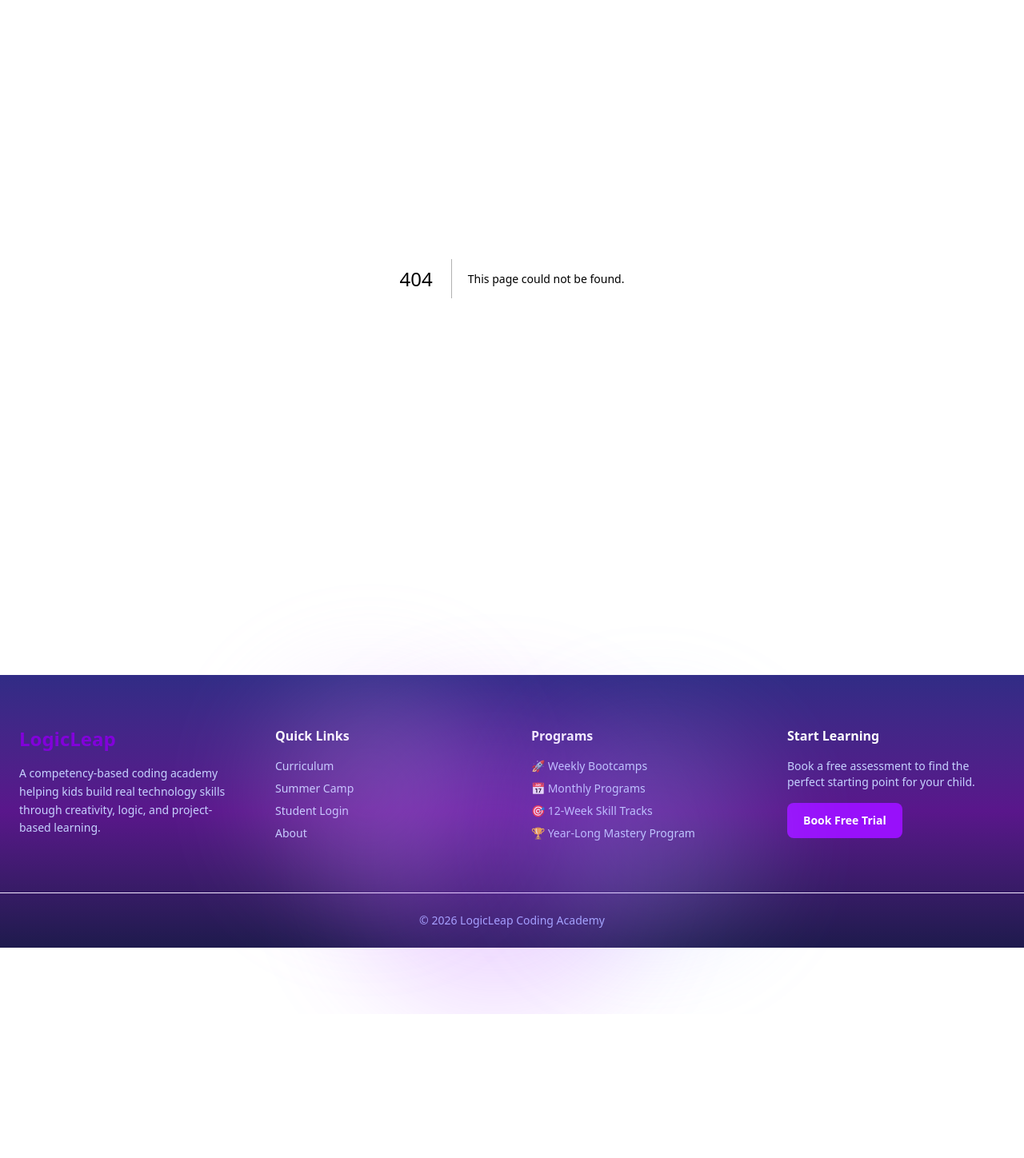
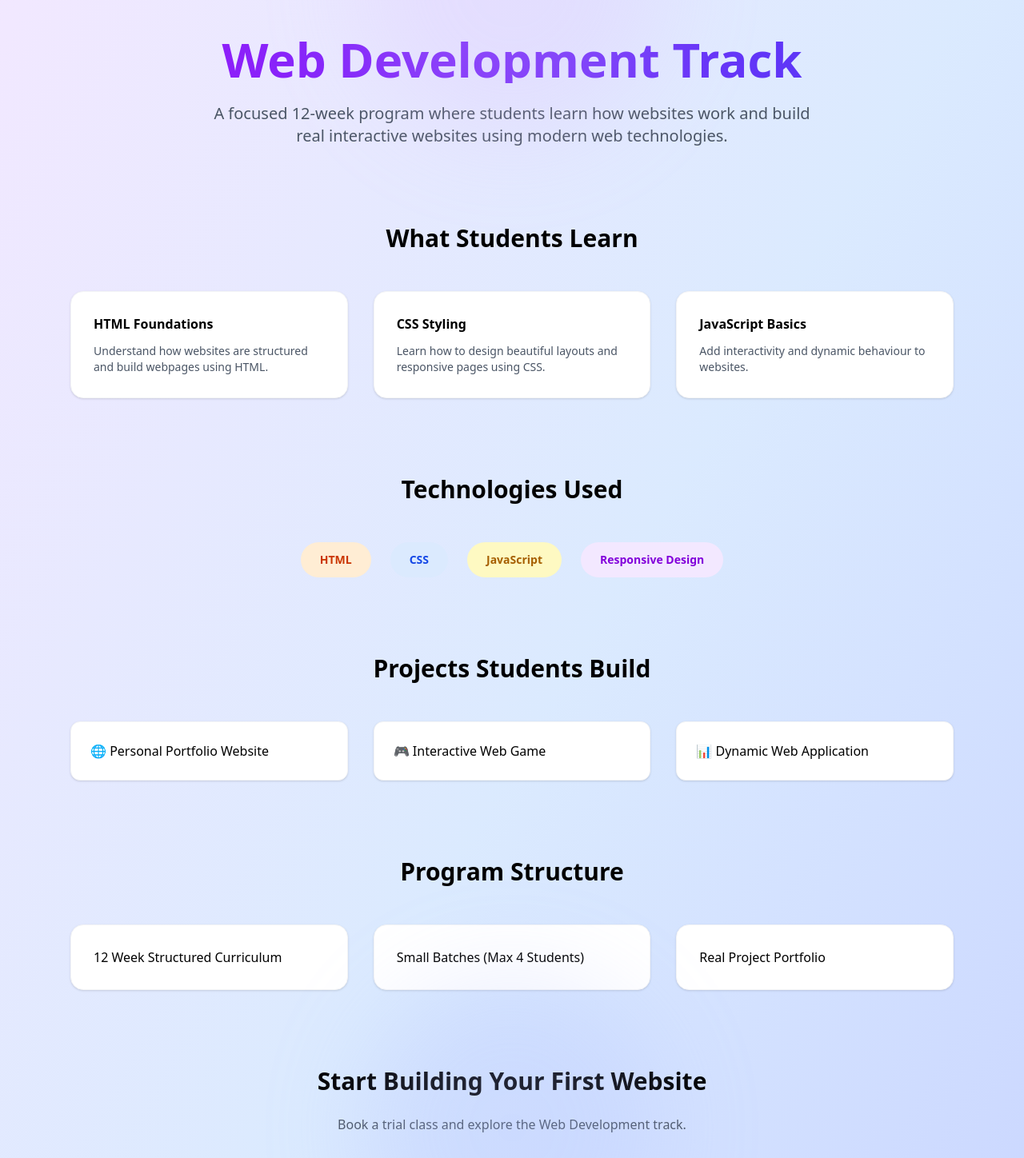
Before and after one commit to srushteesingh/logicleap-platform, a Next.js app: page /skill-accelerator/web-development in a window 1280 px wide. Before the commit this address had no page. Shown: the part 120-1568 px from the top of the page at 80% size. Before the commit the page ends 1388 px from the top, so only its background shows below. Built offline with nearby package versions, Linux system fonts and the light colour scheme.

Commit message:
add web development track

```diff
--- /dev/null
+++ b/app/skill-accelerator/web-development/page.tsx
@@ -0,0 +1,138 @@
+export default function WebDevelopmentTrack() {
+  return (
+    <div className="relative max-w-6xl mx-auto px-6 py-24">
+      {/* Glow */}
+      <div className="absolute -top-40 left-1/3 w-96 h-96 bg-purple-300 opacity-20 blur-3xl rounded-full"></div>
+      <div className="absolute bottom-0 right-1/3 w-96 h-96 bg-indigo-300 opacity-20 blur-3xl rounded-full"></div>
+
+      {/* HERO */}
+      <section className="text-center mb-24">
+        <h1 className="text-5xl md:text-6xl font-extrabold mb-6 bg-gradient-to-r from-purple-600 to-indigo-600 text-transparent bg-clip-text">
+          Web Development Track
+        </h1>
+
+        <p className="text-xl text-gray-600 max-w-3xl mx-auto">
+          A focused 12-week program where students learn how websites work and
+          build real interactive websites using modern web technologies.
+        </p>
+      </section>
+
+      {/* WHAT STUDENTS LEARN */}
+      <section className="mb-24">
+        <h2 className="text-3xl font-bold text-center mb-12">
+          What Students Learn
+        </h2>
+
+        <div className="grid md:grid-cols-3 gap-8">
+          <div className="bg-white rounded-2xl p-7 shadow border border-gray-100">
+            <h3 className="font-semibold mb-3">HTML Foundations</h3>
+            <p className="text-sm text-gray-600">
+              Understand how websites are structured and build webpages using
+              HTML.
+            </p>
+          </div>
+
+          <div className="bg-white rounded-2xl p-7 shadow border border-gray-100">
+            <h3 className="font-semibold mb-3">CSS Styling</h3>
+            <p className="text-sm text-gray-600">
+              Learn how to design beautiful layouts and responsive pages using
+              CSS.
+            </p>
+          </div>
+
+          <div className="bg-white rounded-2xl p-7 shadow border border-gray-100">
+            <h3 className="font-semibold mb-3">JavaScript Basics</h3>
+            <p className="text-sm text-gray-600">
+              Add interactivity and dynamic behaviour to websites.
+            </p>
+          </div>
+        </div>
+      </section>
+
+      {/* TECHNOLOGY STACK */}
+      <section className="mb-24">
+        <h2 className="text-3xl font-bold text-center mb-12">
+          Technologies Used
+        </h2>
+
+        <div className="flex flex-wrap justify-center gap-6 text-sm font-semibold">
+          <div className="px-6 py-3 bg-orange-100 text-orange-700 rounded-full">
+            HTML
+          </div>
+
+          <div className="px-6 py-3 bg-blue-100 text-blue-700 rounded-full">
+            CSS
+          </div>
+
+          <div className="px-6 py-3 bg-yellow-100 text-yellow-700 rounded-full">
+            JavaScript
+          </div>
+
+          <div className="px-6 py-3 bg-purple-100 text-purple-700 rounded-full">
+            Responsive Design
+          </div>
+        </div>
+      </section>
+
+      {/* PROJECTS */}
+      <section className="mb-24">
+        <h2 className="text-3xl font-bold text-center mb-12">
+          Projects Students Build
+        </h2>
+
+        <div className="grid md:grid-cols-3 gap-8">
+          <div className="bg-white rounded-xl p-6 shadow border border-gray-100">
+            🌐 Personal Portfolio Website
+          </div>
+
+          <div className="bg-white rounded-xl p-6 shadow border border-gray-100">
+            🎮 Interactive Web Game
+          </div>
+
+          <div className="bg-white rounded-xl p-6 shadow border border-gray-100">
+            📊 Dynamic Web Application
+          </div>
+        </div>
+      </section>
+
+      {/* PROGRAM STRUCTURE */}
+      <section className="mb-24">
+        <h2 className="text-3xl font-bold text-center mb-12">
+          Program Structure
+        </h2>
+
+        <div className="grid md:grid-cols-3 gap-8">
+          <div className="bg-white rounded-2xl p-7 shadow border border-gray-100">
+            12 Week Structured Curriculum
+          </div>
+
+          <div className="bg-white rounded-2xl p-7 shadow border border-gray-100">
+            Small Batches (Max 4 Students)
+          </div>
+
+          <div className="bg-white rounded-2xl p-7 shadow border border-gray-100">
+            Real Project Portfolio
+          </div>
+        </div>
+      </section>
+
+      {/* CTA */}
+      <section className="text-center">
+        <h2 className="text-3xl font-bold mb-6">
+          Start Building Your First Website
+        </h2>
+
+        <p className="text-gray-600 mb-8">
+          Book a trial class and explore the Web Development track.
+        </p>
+
+        <a
+          href="/summer-camp"
+          className="inline-block bg-purple-600 hover:bg-purple-700 text-white px-10 py-4 rounded-xl font-semibold transition"
+        >
+          Book Free Trial
+        </a>
+      </section>
+    </div>
+  );
+}
```
